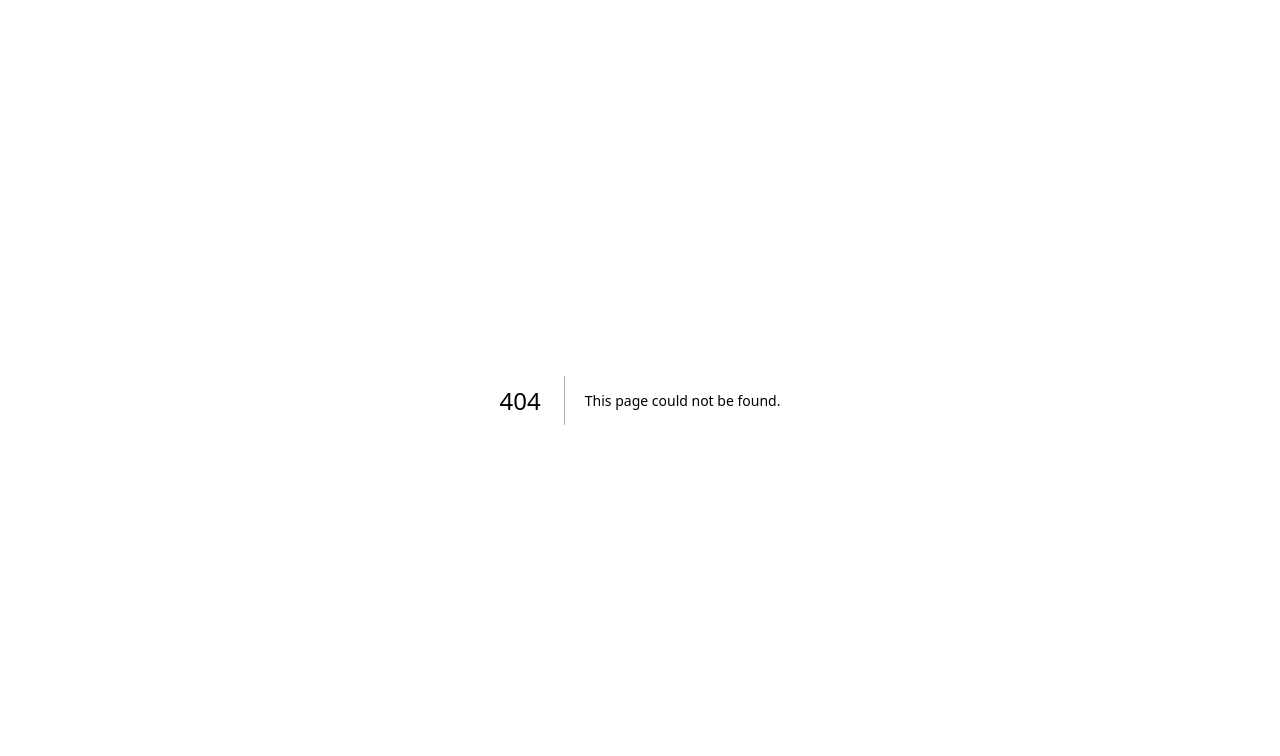
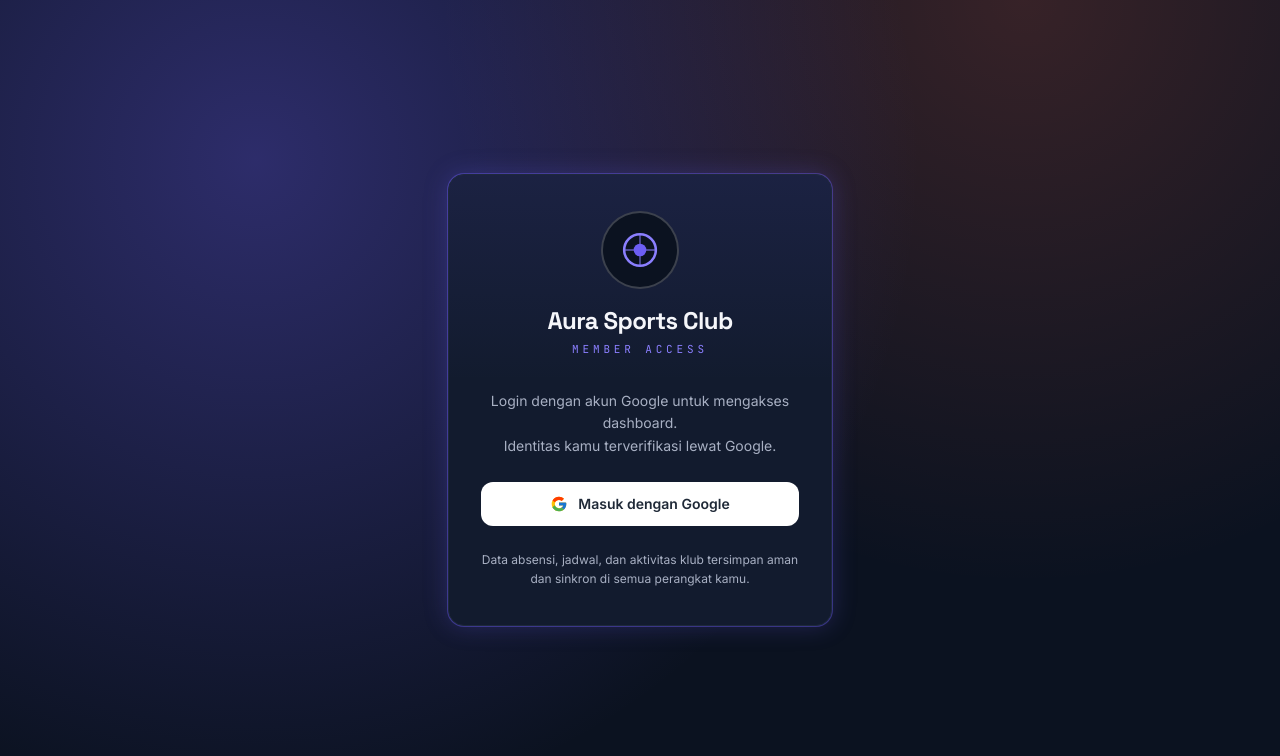
Before and after one commit to michaelchiin12-cpu/aura-sports-club, a Next.js app: page /login in a window 1280 px wide. Before the commit this address had no page. Shown: the top 756 px of the page. Built offline with nearby package versions, Linux system fonts and the light colour scheme; no server answers.

Commit message:
Add files via upload

```diff
--- /dev/null
+++ b/app/login/page.js
@@ -0,0 +1,78 @@
+"use client";
+
+import { useState } from "react";
+import { createClient } from "@/lib/supabaseClient";
+
+export default function LoginPage() {
+  const supabase = createClient();
+  const [loading, setLoading] = useState(false);
+  const [error, setError] = useState("");
+
+  async function handleGoogleLogin() {
+    setError("");
+    setLoading(true);
+    const { error } = await supabase.auth.signInWithOAuth({
+      provider: "google",
+      options: {
+        redirectTo: `${window.location.origin}/auth/callback`,
+      },
+    });
+    if (error) {
+      setError("Gagal login: " + error.message);
+      setLoading(false);
+    }
+  }
+
+  return (
+    <main className="min-h-screen bg-ink bg-aura-glow flex items-center justify-center px-6">
+      <div className="w-full max-w-sm">
+        <div className="bg-ink-soft border border-ink-line rounded-2xl overflow-hidden aura-ring">
+          <div className="px-8 pt-9 pb-6 text-center bg-gradient-to-b from-aura/10 to-transparent">
+            <div className="w-[78px] h-[78px] rounded-full mx-auto mb-4 border-2 border-white/20 bg-ink flex items-center justify-center">
+              <svg width="38" height="38" viewBox="0 0 24 24" fill="none">
+                <circle cx="12" cy="12" r="10" stroke="#8B7FFF" strokeWidth="1.6" />
+                <path d="M12 2v20M2 12h20" stroke="#8B7FFF" strokeWidth="1.2" opacity=".5" />
+                <circle cx="12" cy="12" r="4" fill="#6D5EF5" />
+              </svg>
+            </div>
+            <h1 className="font-display text-2xl font-bold text-paper tracking-tight">
+              Aura Sports Club
+            </h1>
+            <p className="text-[11px] tracking-[0.35em] text-aura-soft uppercase font-mono mt-1">
+              Member Access
+            </p>
+          </div>
+
+          <div className="px-8 pb-9 pt-2">
+            <p className="text-center text-mist text-sm leading-relaxed mb-6">
+              Login dengan akun Google untuk mengakses dashboard.
+              <br />
+              Identitas kamu terverifikasi lewat Google.
+            </p>
+
+            <button
+              onClick={handleGoogleLogin}
+              disabled={loading}
+              className="w-full flex items-center justify-center gap-2.5 bg-white hover:shadow-[0_0_0_3px_rgba(255,255,255,0.15)] text-gray-800 font-semibold rounded-xl py-3 text-sm disabled:opacity-60 transition-shadow"
+            >
+              <svg width="18" height="18" viewBox="0 0 48 48">
+                <path fill="#FFC107" d="M43.6 20.5H42V20H24v8h11.3C33.7 32.4 29.3 35 24 35c-6.1 0-11-4.9-11-11s4.9-11 11-11c2.8 0 5.3 1 7.3 2.7l6-6C34 6.5 29.3 4.5 24 4.5 13.2 4.5 4.5 13.2 4.5 24S13.2 43.5 24 43.5 43.5 34.8 43.5 24c0-1.2-.1-2.4-.3-3.5z" />
+                <path fill="#FF3D00" d="M6.3 14.7l6.6 4.8C14.6 16 19 13 24 13c2.8 0 5.3 1 7.3 2.7l6-6C34 6.5 29.3 4.5 24 4.5c-7.6 0-14.1 4.3-17.4 10.6.4-.1.5-.3.7-.4z" />
+                <path fill="#4CAF50" d="M24 43.5c5.2 0 9.9-1.8 13.5-4.9l-6.2-5.3C29.3 34.9 26.8 35.8 24 35.8c-5.2 0-9.6-3.5-11.2-8.2l-6.5 5C9.9 39 16.4 43.5 24 43.5z" />
+                <path fill="#1976D2" d="M43.6 20.5H42V20H24v8h11.3c-.8 2.2-2.2 4.1-4 5.4l6.2 5.3C40.6 36 43.5 30.5 43.5 24c0-1.2-.1-2.4-.3-3.5z" />
+              </svg>
+              {loading ? "Menghubungkan..." : "Masuk dengan Google"}
+            </button>
+
+            {error && <p className="text-pulse text-sm text-center mt-4">{error}</p>}
+
+            <p className="text-center text-mist text-xs mt-6 leading-relaxed">
+              Data absensi, jadwal, dan aktivitas klub tersimpan aman dan
+              sinkron di semua perangkat kamu.
+            </p>
+          </div>
+        </div>
+      </div>
+    </main>
+  );
+}
```
